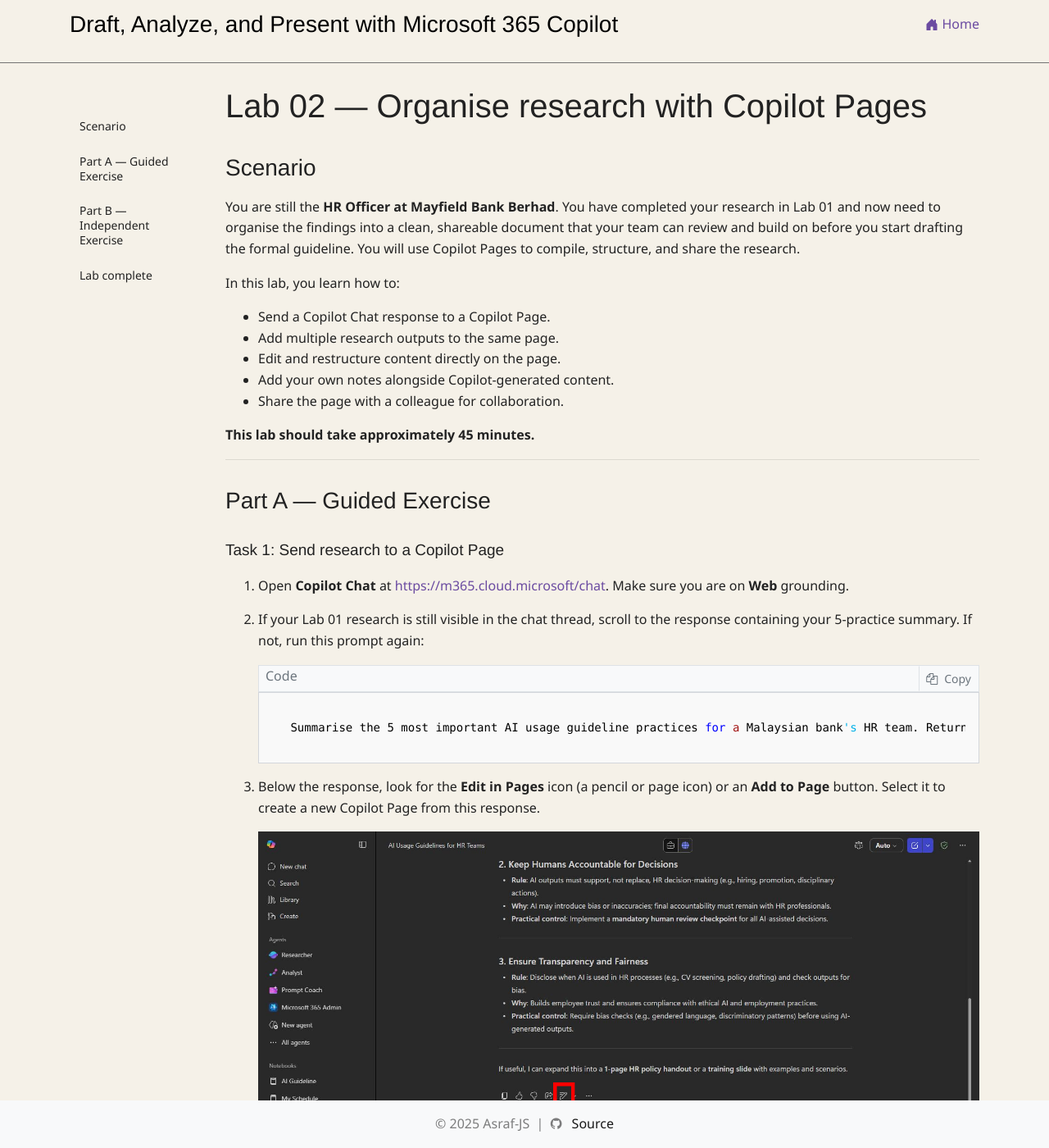
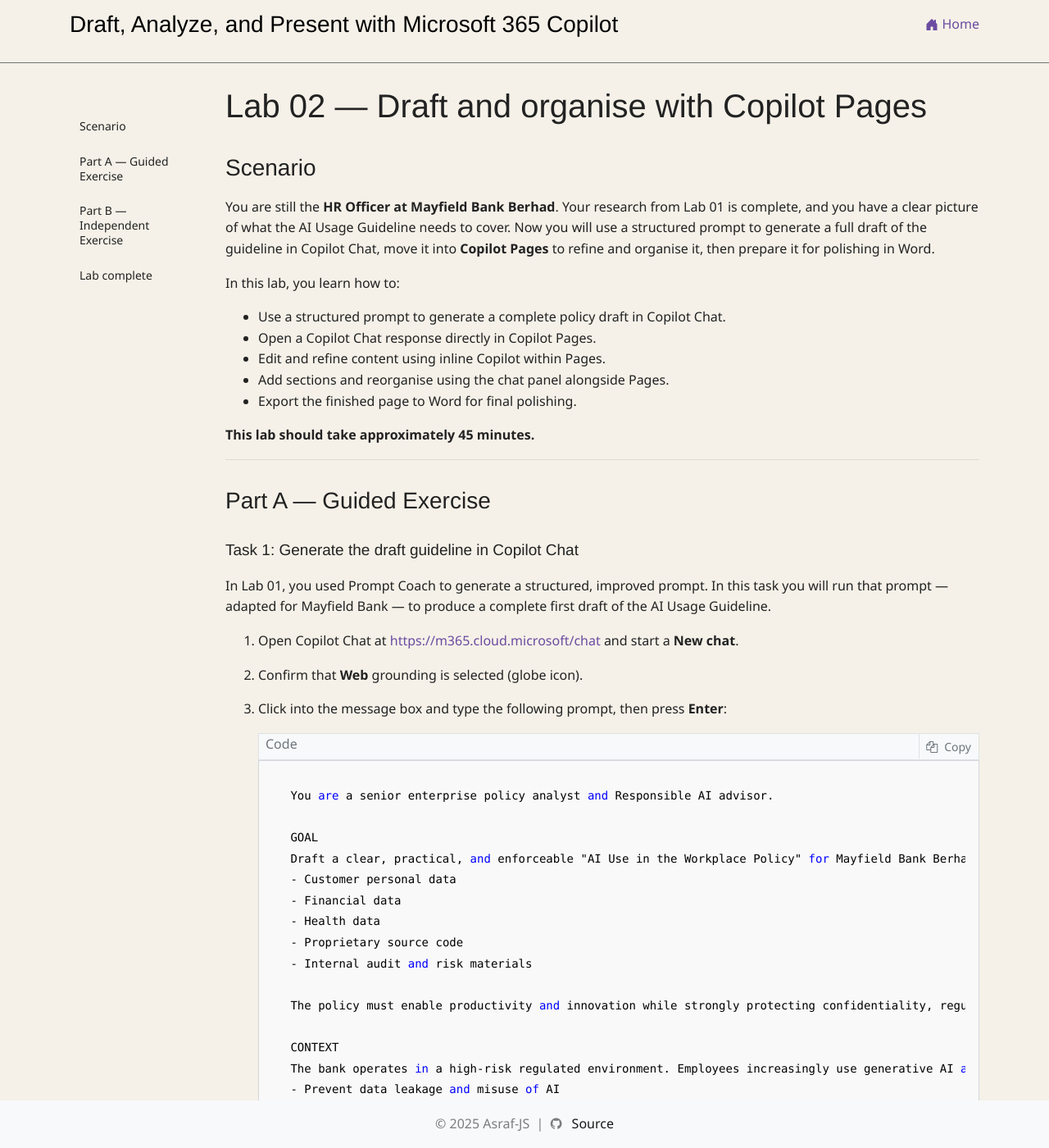
Before and after one commit to Asraf-JS/Draft-analyze-and-present-with-Microsoft-365-Copilot, a Jekyll site: the page built from Instructions/Labs/Lab_02_Copilot_Pages.md, in a window 1280 px wide and 1400 px high. Shown: the whole window at 82% size. Built offline with Jekyll 4.4.1, drawn with Linux system fonts in a browser that asks for light colours; nearby versions of some CDN libraries; comment, search, counter and statistics services are not loaded; some of the changed text lies outside the part shown.

Commit message:
Updated Lab02

````diff
--- a/Instructions/Labs/Lab_02_Copilot_Pages.md
+++ b/Instructions/Labs/Lab_02_Copilot_Pages.md
@@ -1,32 +1,32 @@
 ---
 layout: page
 lab:
-  title: Organise research with Copilot Pages
+  title: Draft and organise with Copilot Pages
   module: Organise and collaborate with Copilot Pages
-  description: In this lab, you will move Copilot Chat research into a Copilot Page, organise and edit the content, and share it with a colleague — then apply the same skills to a strategy research scenario.
+  description: In this lab, you will use a structured prompt to generate a draft AI Usage Guideline in Copilot Chat, move it into Copilot Pages, refine it using inline Copilot, and prepare it for Word — then apply the same skills to a different Mayfield Bank scenario.
   duration: 45 minutes
   level: 100
   islab: true
   primarytopics:
     - Copilot Pages
-    - Collaborative editing
-    - Research organisation
-    - Sharing and co-authoring
+    - Document drafting
+    - Inline Copilot editing
+    - Export to Word
 ---
 
-# Lab 02 — Organise research with Copilot Pages
+# Lab 02 — Draft and organise with Copilot Pages
 
 ## Scenario
 
-You are still the **HR Officer at Mayfield Bank Berhad**. You have completed your research in Lab 01 and now need to organise the findings into a clean, shareable document that your team can review and build on before you start drafting the formal guideline. You will use Copilot Pages to compile, structure, and share the research.
+You are still the **HR Officer at Mayfield Bank Berhad**. Your research from Lab 01 is complete, and you have a clear picture of what the AI Usage Guideline needs to cover. Now you will use a structured prompt to generate a full draft of the guideline in Copilot Chat, move it into **Copilot Pages** to refine and organise it, then prepare it for polishing in Word.
 
 In this lab, you learn how to:
 
-- Send a Copilot Chat response to a Copilot Page.
-- Add multiple research outputs to the same page.
-- Edit and restructure content directly on the page.
-- Add your own notes alongside Copilot-generated content.
-- Share the page with a colleague for collaboration.
+- Use a structured prompt to generate a complete policy draft in Copilot Chat.
+- Open a Copilot Chat response directly in Copilot Pages.
+- Edit and refine content using inline Copilot within Pages.
+- Add sections and reorganise using the chat panel alongside Pages.
+- Export the finished page to Word for final polishing.
 
 **This lab should take approximately 45 minutes.**
 
@@ -34,83 +34,117 @@
 
 ## Part A — Guided Exercise
 
-### Task 1: Send research to a Copilot Page
+### Task 1: Generate the draft guideline in Copilot Chat
 
-1. Open **Copilot Chat** at [https://m365.cloud.microsoft/chat](https://m365.cloud.microsoft/chat). Make sure you are on **Web** grounding.
+In Lab 01, you used Prompt Coach to generate a structured, improved prompt. In this task you will run that prompt — adapted for Mayfield Bank — to produce a complete first draft of the AI Usage Guideline.
 
-1. If your Lab 01 research is still visible in the chat thread, scroll to the response containing your 5-practice summary. If not, run this prompt again:
+1. Open Copilot Chat at [https://m365.cloud.microsoft/chat](https://m365.cloud.microsoft/chat) and start a **New chat**.
+
+1. Confirm that **Web** grounding is selected (globe icon).
+
+1. Click into the message box and type the following prompt, then press **Enter**:
 
     ```
-    Summarise the 5 most important AI usage guideline practices for a Malaysian bank's HR team. Return as a numbered list with a one-sentence explanation for each.
+    You are a senior enterprise policy analyst and Responsible AI advisor.
+
+    GOAL
+    Draft a clear, practical, and enforceable "AI Use in the Workplace Policy" for Mayfield Bank Berhad, a commercial bank in Malaysia that handles:
+    - Customer personal data
+    - Financial data
+    - Health data
+    - Proprietary source code
+    - Internal audit and risk materials
+
+    The policy must enable productivity and innovation while strongly protecting confidentiality, regulatory compliance, and organisational reputation.
+
+    CONTEXT
+    The bank operates in a high-risk regulated environment. Employees increasingly use generative AI and AI-enabled features embedded in workplace tools such as document drafting, summarisation, and analytics. The bank wants to:
+    - Prevent data leakage and misuse of AI
+    - Clearly define what employees can and cannot do
+    - Comply with PDPA and Bank Negara Malaysia guidelines on technology risk
+    - Prefer approved, enterprise-controlled AI tools over public AI
+
+    FORMAT
+    Produce a complete policy document with numbered sections covering: Purpose, Scope, Approved AI Tools, Data Classification and Restrictions, Permitted and Prohibited Uses, Human Oversight Requirements, Incident Reporting, Training Requirements, and Governance. Under each section include specific, actionable rules. Use formal but accessible language suitable for all staff levels.
     ```
 
-1. Below the response, look for the **Edit in Pages** icon (a pencil or page icon) or an **Add to Page** button. Select it to create a new Copilot Page from this response.
+    ![Full policy prompt typed into the Copilot Chat message box, highlighted with a red border](../../assets/images/lab02_policy_prompt_wide.jpg)
 
-    ![Edit in Pages button](../../assets/images/lab02_edit_in_pages_wide.png)
+1. Wait for Copilot to generate the full policy. The response will be long — scroll through it to see how Copilot has structured the document into numbered sections.
 
-    > ***Note:** The exact label may vary depending on your tenant version. If you cannot find the button, look for a three-dot menu on the response or ask your trainer.*
+    > ***Note:** This is a significantly longer and more structured output than the research responses in Lab 01. The detailed prompt — which specifies a role, goal, context, and format — is what produces a draft that is immediately usable rather than a summary that still needs developing.*
 
 ---
 
-### Task 2: Add more content to the same page
+### Task 2: Open the draft in Copilot Pages
 
-1. Back in Copilot Chat, run the following prompt:
+1. Scroll to the bottom of Copilot's response. Below the last line of content, you will see a row of small action icons — copy, thumbs up, thumbs down, share, and a pencil-style icon.
 
-    ```
-    Research Malaysian policy considerations relevant to workplace AI use. Include PDPA, national AI guidance if available, employee data handling, and human oversight. Separate legal requirements from good-practice recommendations. Return as a table.
-    ```
+1. Select the **pencil/page icon**. A tooltip reading **Edit in Pages** will appear below it.
 
-1. When the response appears, select **Add to Page** to append it to the same page you created in Task 1.
+    ![Close-up of the Edit in Pages icon highlighted with a red box, showing the Edit in Pages tooltip](../../assets/images/lab02_edit_in_pages_button_wide.jpg)
 
-1. Run one more prompt and add it to the same page:
+    > ***Note:** If you cannot find the icon, look for a three-dot overflow menu on the response. The feature may be labelled "Open in Pages" or "Add to Page" depending on your tenant version.*
 
-    ```
-    List 3 examples of how Malaysian companies or banks have communicated AI usage rules to their staff. If specific examples are not available, describe what good communication looks like based on available guidance.
-    ```
+1. Copilot Pages will open in a split view alongside the chat panel. The left side shows the Copilot Chat panel, and the right side shows the Pages document with the policy content already loaded.
+
+    ![Split view with Copilot Chat on the left and the Pages document loaded on the right](../../assets/images/lab02_pages_split_view_wide.jpg)
+
+1. Spend a moment looking around the Pages interface. Note the page title at the top, the document body below, and the small **Ask Copilot** inline button that appears when you select text or hover near a heading.
 
 ---
 
-### Task 3: Organise and edit the page
+### Task 3: Refine the document using inline Copilot
 
-1. Open the Copilot Page. It should now contain three sections of research content.
+Pages lets you ask Copilot to edit specific parts of the document without leaving the page. In this task you will use two methods: inline editing directly on selected content, and the chat panel alongside the page.
 
-    ![New Copilot Page](../../assets/images/lab02_new_page_quick_create_wide.png)
+#### Rename the title
 
-1. Add a title and header at the top:
+1. Click on the title at the top of the document to select it.
 
-    **AI Usage Guideline — Research Brief**
-    *Prepared by: HR Department, Mayfield Bank Berhad*
-    *Date: [Today's date]*
-
-1. Rearrange the sections so they flow logically: Malaysian policy context first, then general best practices, then communication examples.
-
-1. Under each section, add a short note in your own words summarising the key takeaway for Mayfield Bank. These are your own analyst notes, not Copilot-generated content.
-
-1. Use the Copilot prompt box within the page to refine one section:
+1. An inline **Ask Copilot** box will appear. Type the following and press **Enter**:
 
     ```
-    Review this page for sections that are too vague for a Malaysian banking audience. Suggest targeted edits without rewriting the entire page.
+    Rename this to: AI Use in Workplace Policy Draft
     ```
+
+    ![Pages title selected with the inline Ask Copilot box open, ready to accept a rename instruction](../../assets/images/lab02_pages_title_edit_wide.jpg)
+
+1. Copilot will update the title on the page. The change appears immediately in the document.
+
+#### Add an overview section
+
+1. In the **left chat panel**, type the following and press **Enter**:
+
+    ```
+    Add an overview to the beginning of the document
+    ```
+
+    ![Chat panel showing the overview prompt typed and highlighted with a red box, send button highlighted](../../assets/images/lab02_pages_overview_prompt_wide.jpg)
+
+1. Copilot will generate a short executive overview and insert it at the start of the document. Watch the right panel — the content updates in real time as Copilot writes.
+
+1. Review the completed page. The document now opens with an Overview section that summarises the policy's purpose, key requirements, and risk approach in plain language before the numbered sections begin.
+
+    ![Completed split view with the chat panel on the left showing Copilot's notes and the full Pages document on the right](../../assets/images/lab02_pages_final_wide.jpg)
+
+    > ***Note:** Notice that Copilot also flagged a minor issue — a duplicate section heading. This is a good reminder that AI-generated content always needs a human review pass before it is finalised. Make a note of any issues you spot.*
 
 ---
 
-### Task 4: Share the page
+### Task 4: Export the page to Word
 
-1. Select **Share** in the top-right corner of the page.
+When you are happy with the page, you can export it to a Word document for further formatting and stakeholder review. Lab 03 picks up from exactly this point.
 
-    ![Share Copilot Page](../../assets/images/lab02_share_page_wide.png)
+1. In the top-right area of the Pages interface, select **Create** or look for the Word export option. The exact label may vary — look for an icon resembling a Word document or a button labelled **Open in Word**.
 
-1. Enter your trainer's email address (or a colleague's, as directed).
+1. A confirmation dialog will appear showing a Copilot icon and the message **Your draft is ready**. Select **Open Word** to open the document in a new browser tab.
 
-1. Set the permission to **Can edit**.
+    ![Confirmation dialog showing "Your draft is ready" with the Open Word button highlighted in a red box](../../assets/images/lab02_open_word_wide.jpg)
 
-1. Add a short message:
+1. Confirm that the policy content has transferred correctly — check that sections, headings, and the Overview section are all present.
 
-    ```
-    Hi — please review this research brief and add any additional sources or policy points you think are relevant before we start drafting the guideline.
-    ```
-
-1. Select **Send**.
+    > ***Note:** You do not need to make any changes in Word right now. Lab 03 covers editing and polishing the document. For now, simply confirm the export worked and then return to this lab.*
 
 ---
 
@@ -118,38 +152,40 @@
 
 | Weak prompt | Better prompt | Why the better prompt works |
 | --- | --- | --- |
-| Add intro. | Add a short introduction to this page. Explain why Mayfield Bank HR needs an AI Usage Guideline, what risks it manages, and how employees should use the document. Keep it under 150 words. | Controls purpose, content, and length. |
-| Make table. | Convert the selected Do and Do Not section into a 3-column table: Rule, Banking example, Why it matters. Keep each example relevant to a Malaysian bank. | Names the selected content, table structure, and scenario context. |
-| Improve this. | Review this page as if you are an HR governance reviewer. Identify sections that are too vague, too strict, or missing practical banking examples. Suggest changes without rewriting the entire page. | Asks for targeted review instead of uncontrolled rewriting. |
+| Write a policy. | You are a senior enterprise policy analyst. Draft a clear, practical, enforceable AI Use in the Workplace Policy for a Malaysian bank. Include numbered sections for: Purpose, Scope, Approved Tools, Data Restrictions, Permitted and Prohibited Uses, Human Oversight, Incident Reporting, Training, and Governance. Use formal but accessible language. | Assigns a role, names the organisation type, lists every required section, and specifies the audience and tone. Copilot cannot guess these from a short prompt. |
+| Fix the title. | Rename this to: AI Use in Workplace Policy Draft | Tells Copilot exactly what the output should say rather than asking it to decide. |
+| Make it better at the start. | Add an overview to the beginning of the document that summarises the policy's purpose, the key rules all staff must follow, and how the risk-tier model works. Keep it under 200 words. | Names the three things the overview needs to cover and caps the length so the overview does not grow into a second introduction. |
 
 ---
 
 ### Extended practice
 
-- Convert one long policy section into a table, one into bullets, and one into a short FAQ. Compare which format is easiest for beginners.
-- Highlight a dense paragraph and ask Copilot to reduce it by 30 percent without changing the meaning.
-- Ask Copilot to add a glossary of key AI terms suitable for non-technical HR staff.
+- Ask Copilot to add a one-page executive summary version suitable for board submission.
+- Select the Permitted and Prohibited Uses section and ask Copilot to convert it into a two-column table: Permitted, Prohibited. Ask it to add a banking-specific example in each row.
+- Ask Copilot to review the page as an HR governance reviewer and flag any sections that are too vague for enforcement.
 
 ---
 
 ## Part B — Independent Exercise
 
-**Scenario:** You are a **Strategy and Planning Analyst at Mayfield Bank Berhad**. Your department head has asked you to compile a research brief on digital banking trends in Southeast Asia to inform the bank's 3-year digital transformation roadmap.
+**Scenario:** You are a **Relationship Manager at Mayfield Bank Berhad**. Before your meeting with the logistics company from Lab 01 Part B, you want to produce a clean, shareable one-page briefing in Copilot Pages that you can reference during the call and share with your team lead afterwards.
 
 Using what you practised in Part A, complete the following with minimal guidance:
 
-1. Use Copilot Chat (Web grounding) to research the top digital banking trends in Malaysia and Southeast Asia for 2025. Ask about which banks or fintechs are leading each trend.
+1. Open a new Copilot Chat session with Web grounding. Run a focused prompt asking Copilot to draft a one-page pre-meeting briefing for a Relationship Manager preparing to meet a mid-sized Malaysian logistics company. Include: current industry challenges, likely financing needs for a company with around RM 50 million in annual revenue, and 3 talking points referencing Mayfield Bank's SME financing solutions.
 
-1. Run a second prompt about how Malaysian banks are using AI in their operations — ask for 3 specific use cases.
+1. When the response appears, open it in Copilot Pages using the **Edit in Pages** button.
 
-1. Send both responses to a single Copilot Page.
+1. In Pages, use the inline Ask Copilot feature to update the document title to something appropriate for the meeting.
 
-1. Organise the page with a title, your own section headers, and a short analyst note under each section.
+1. Use the chat panel alongside Pages to ask Copilot to add a short **Key questions to ask** section at the end of the document.
 
-1. Share the page with your trainer with a brief message asking for their input before the strategy meeting next week.
+1. Review the final page and note one thing you would change manually that Copilot missed or got wrong.
+
+> ***Note:** Part B uses the same skill sequence as Part A — structured prompt in Chat, open in Pages, inline Copilot, chat panel edits — but in a client-facing sales context. If you get stuck, refer back to the tasks above for the specific steps.*
 
 ---
 
 ## Lab complete
 
-You have compiled research from multiple Copilot Chat sessions into a single organised, collaborative Copilot Page. In Lab 03 you will convert the research into a formal Word document and polish it for stakeholder review.
+You have used a structured prompt to generate a complete draft policy, moved it into Copilot Pages, refined the content using inline Copilot and the chat panel, and exported it to Word. In Lab 03 you will open that Word document and use Copilot in Word to polish, reformat, and finalise the guideline for stakeholder review.
````
Also changed, not shown: Instructions/Labs/Lab_01_Copilot_Chat_Web.md (+3 -3 lines), assets/images/lab02_edit_in_pages_button_wide.jpg (added), assets/images/lab02_open_word_wide.jpg (added), assets/images/lab02_pages_final_wide.jpg (added), assets/images/lab02_pages_overview_prompt_wide.jpg (added), assets/images/lab02_pages_split_view_wide.jpg (added), assets/images/lab02_pages_title_edit_wide.jpg (added), assets/images/lab02_policy_prompt_wide.jpg (added).
